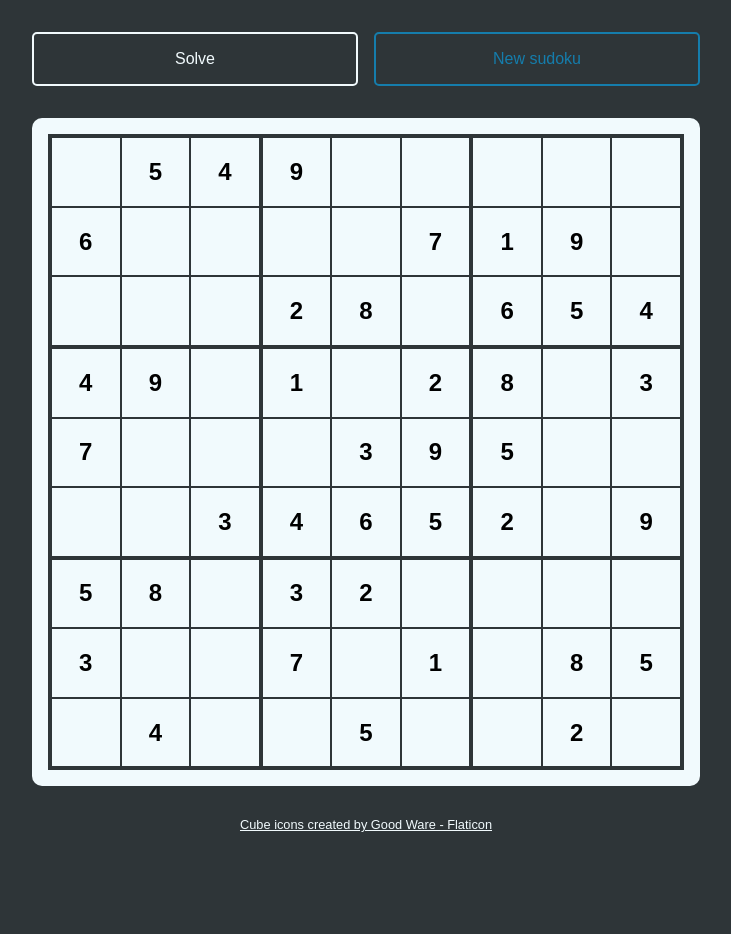
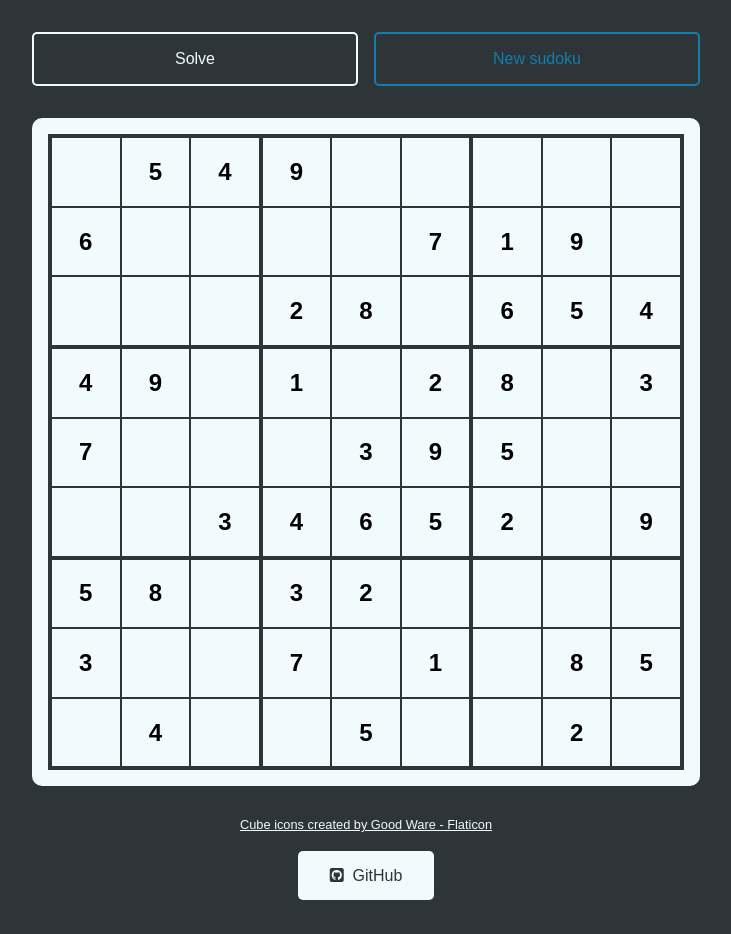
Before and after one commit to printezisn/gamesolver, a Next.js app: page / in a window 1280 px wide. Shown: the whole page, without its empty margins (274-1005 px from the left). Before the commit the page ends 865 px from the top, so only its background shows below. Built offline with nearby package versions, Linux system fonts and the light colour scheme.

Commit message:
Add link to github repo

```diff
--- a/components/layout.tsx
+++ b/components/layout.tsx
@@ -33,6 +33,14 @@ const Layout: FC<Props> = ({ pageTitle, pageDescription, children }) => (
           Cube icons created by Good Ware - Flaticon
         </a>
       </p>
+      <br />
+      <p>
+        <a href="https://github.com/printezisn/gamesolver" className="full-button" target="_blank" rel="noreferrer">
+          <i className="fab fa-github-square" />
+          &nbsp;
+          GitHub
+        </a>
+      </p>
     </footer>
   </>
 );
--- a/package.json
+++ b/package.json
@@ -10,6 +10,7 @@
     "format": "next lint --fix"
   },
   "dependencies": {
+    "@fortawesome/fontawesome-free": "^6.1.1",
     "classnames": "^2.3.1",
     "next": "12.1.6",
     "normalize.css": "^8.0.1",
--- a/pages/_app.tsx
+++ b/pages/_app.tsx
@@ -1,4 +1,6 @@
 import 'normalize.css/normalize.css';
+import '@fortawesome/fontawesome-free/css/fontawesome.min.css';
+import '@fortawesome/fontawesome-free/css/brands.css';
 import '../styles/globals.css';
 
 import type { AppProps } from 'next/app';
--- a/styles/globals.css
+++ b/styles/globals.css
@@ -31,8 +31,11 @@ main {
 
 footer {
   text-align: center;
+  padding-bottom: 2rem;
+}
+
+footer p:first-child {
   font-size: 0.8rem;
-  padding-bottom: 2rem;
 }
 
 a {
@@ -111,6 +114,20 @@ a {
   color: var(--text-color);
 }
 
+.full-button {
+  background: var(--text-color);
+  color: var(--grey-darkest);
+  padding: 1rem 2rem;
+  border-radius: 5px;
+  cursor: pointer;
+  text-decoration: none;
+}
+
+.full-button:hover {
+  background: var(--grey-lightest);
+  transition: .3s;
+}
+
 .button-group {
   display: flex;
   justify-content: center;
```
Also changed, not shown: 1 other file (tests, documents, lock files or other folders).
